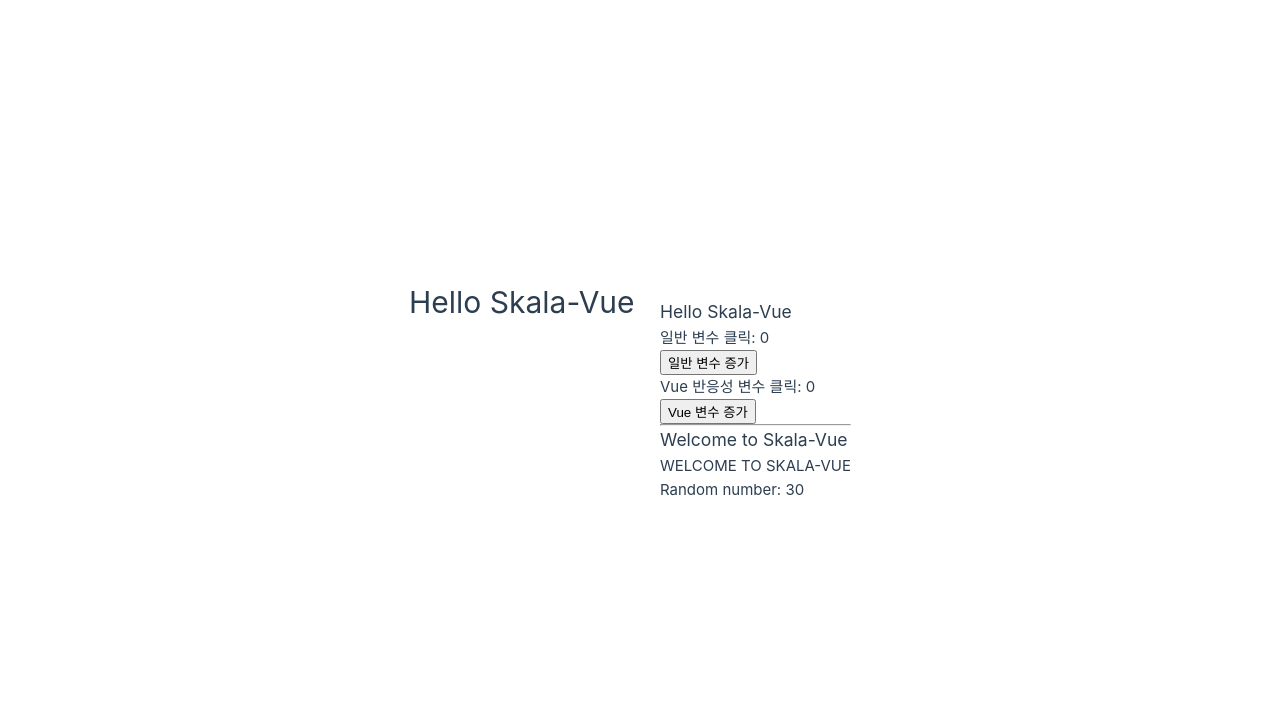
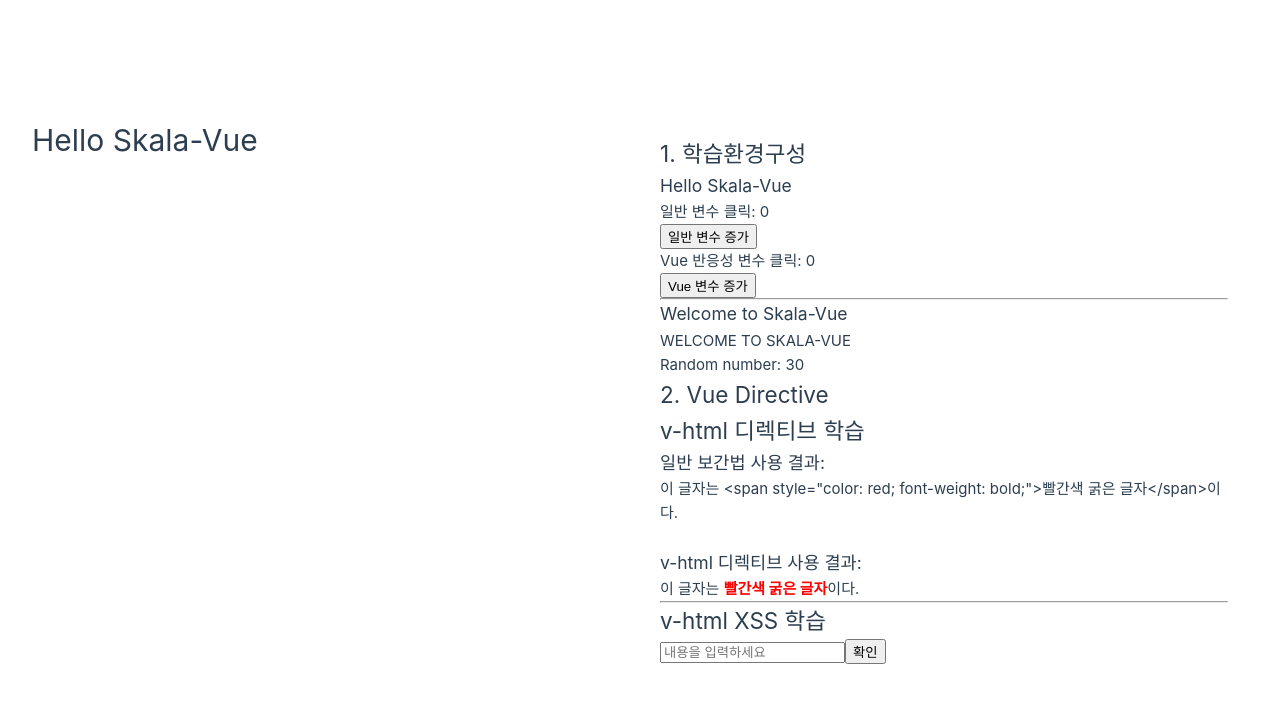
Before and after one commit to mingyukang5420/skala-vue, a Vue app: page / in a window 1280 px wide. Shown: the top 702 px of the page. Built offline with nearby package versions, Linux system fonts and the light colour scheme.

Commit message:
chore: v-html components

```diff
--- a/src/App.vue
+++ b/src/App.vue
@@ -1,13 +1,23 @@
 <script setup>
+// 1. 학습환경 구성
 import SampleOne from './components/practices/basic/SampleOne.vue'
 import SampleTwo from './components/practices/basic/SampleTwo.vue'
+
+// 2. Vue Directive
+import VueHtml from './components/practices/basic/VueHtml.vue'
+import VueHtmlXss from './components/practices/basic/VueHtmlXss.vue'
 </script>
 
 <template>
   <h1>Hello Skala-Vue</h1>
   <div style="padding: 20px">
+    <h2>1. 학습환경구성</h2>
     <SampleOne />
     <hr />
     <SampleTwo />
+    <h2>2. Vue Directive</h2>
+    <VueHtml />
+    <hr />
+    <VueHtmlXss />
   </div>
 </template>
```
